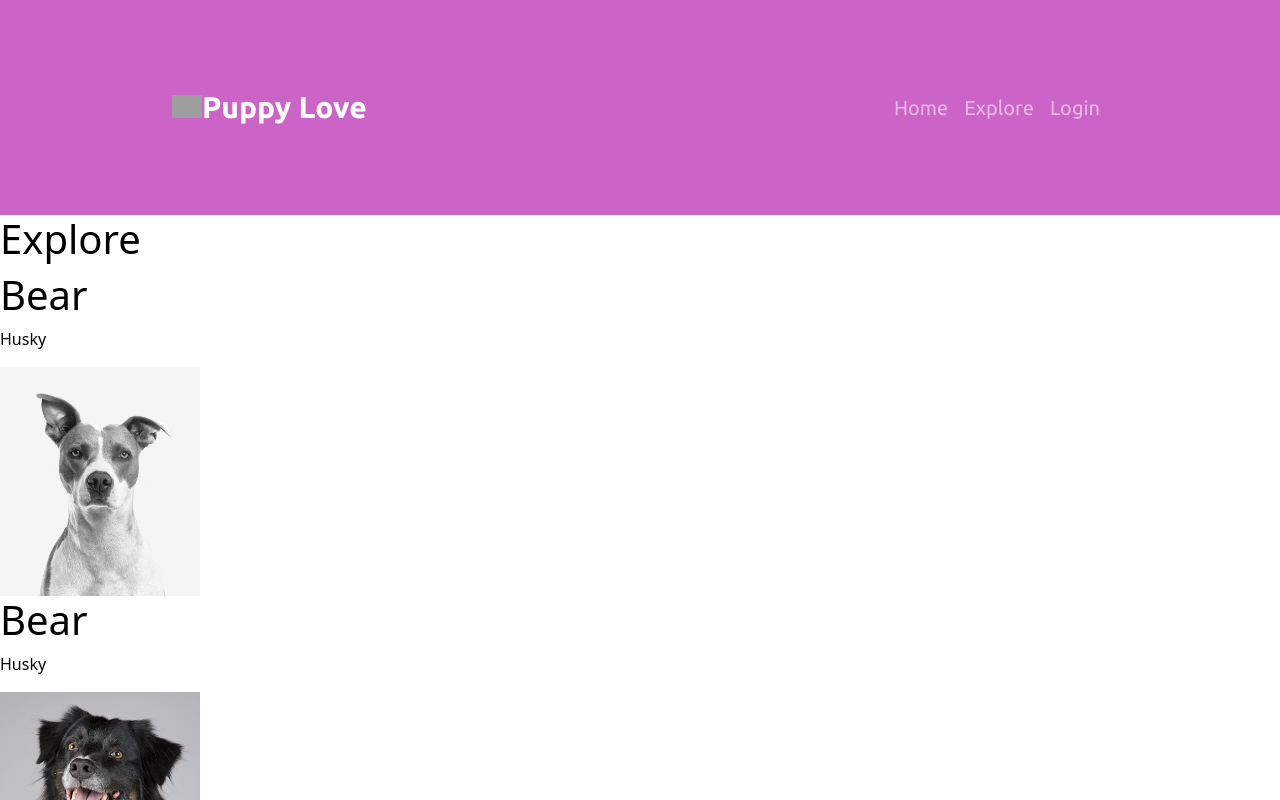
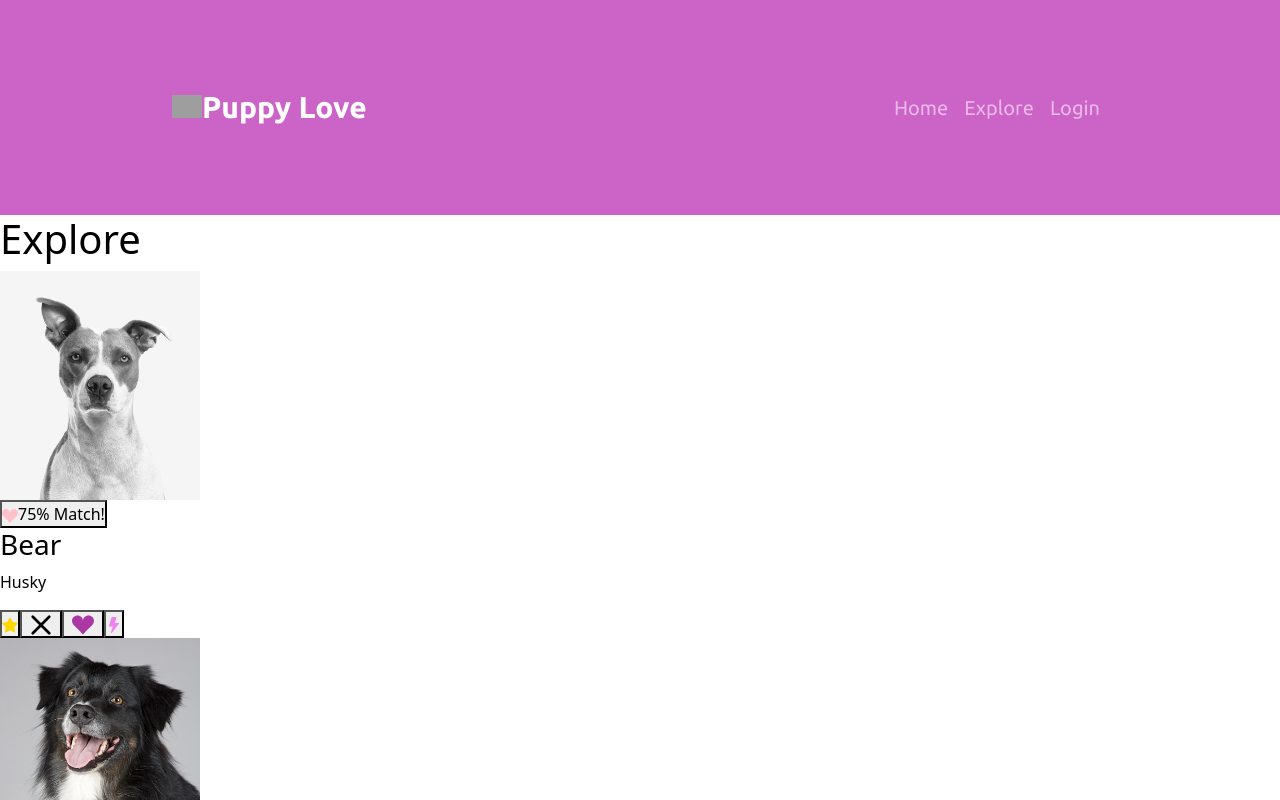
Before and after one commit to kristenwood123/puppy-love-react, a React (Create React App) app: page /explore in a window 1280 px wide. Shown: the top 800 px of the page. Built offline with nearby package versions, Linux system fonts and the light colour scheme; grey boxes are pictures that could not be loaded.

Commit message:
added buttons

```diff
--- a/src/components/Dog.js
+++ b/src/components/Dog.js
@@ -5,11 +5,62 @@ const Dog = ({dog}) => {
   const { id, name, breed, image } = dog;
 
   return (
-    <div key={id}>
-      <h1>{name}</h1>
-      <p>{breed}</p>
+    <div key={id} className='dog__card'>
+      <div className="card__wrapper">
       <img src={image} alt={name} style={{maxWidth: '200px'}}/>
-    </div>
+      <div className="card__text">
+          <button>
+          <svg xmlns="http://www.w3.org/2000/svg" width="16" height="16" fill="pink"
+                class="bi bi-suit-heart-fill" viewBox="0 0 16 16">
+                <path
+                  d="M4 1c2.21 0 4 1.755 4 3.92C8 2.755 9.79 1 12 1s4 1.755 4 3.92c0 3.263-3.234 4.414-7.608 9.608a.513.513 0 0 1-.784 0C3.234 9.334 0 8.183 0 4.92 0 2.755 1.79 1 4 1z" />
+              </svg>
+            75% Match!
+            </button>
+            <h3>{name}</h3>
+            <p>{breed}</p>
+        </div>
+        <button class="icon-small">
+              <a href="#" class="card-link">
+                <svg xmlns="http://www.w3.org/2000/svg" width="16" height="16" fill="gold" class="bi bi-star-fill"
+                  viewBox="0 0 16 16">
+                  <path
+                    d="M3.612 15.443c-.386.198-.824-.149-.746-.592l.83-4.73L.173 6.765c-.329-.314-.158-.888.283-.95l4.898-.696L7.538.792c.197-.39.73-.39.927 0l2.184 4.327 4.898.696c.441.062.612.636.282.95l-3.522 3.356.83 4.73c.078.443-.36.79-.746.592L8 13.187l-4.389 2.256z" />
+                </svg>
+              </a>
+            </button>
+
+            <button class='icons'>
+              <a href="#" class="card-link p-2">
+                <svg xmlns="http://www.w3.org/2000/svg" width="22" height="22" fill="#000" class="bi bi-x-lg"
+                  viewBox="0 0 16 16">
+                  <path
+                    d="M1.293 1.293a1 1 0 0 1 1.414 0L8 6.586l5.293-5.293a1 1 0 1 1 1.414 1.414L9.414 8l5.293 5.293a1 1 0 0 1-1.414 1.414L8 9.414l-5.293 5.293a1 1 0 0 1-1.414-1.414L6.586 8 1.293 2.707a1 1 0 0 1 0-1.414z" />
+                </svg>
+              </a>
+            </button>
+
+            <button class='icons'>
+              <a href="#" class="card-link p-2">
+                <svg xmlns="http://www.w3.org/2000/svg" width="22" height="22" fill="#AB37A5"
+                  class="bi bi-suit-heart-fill" viewBox="0 0 16 16">
+                  <path
+                    d="M4 1c2.21 0 4 1.755 4 3.92C8 2.755 9.79 1 12 1s4 1.755 4 3.92c0 3.263-3.234 4.414-7.608 9.608a.513.513 0 0 1-.784 0C3.234 9.334 0 8.183 0 4.92 0 2.755 1.79 1 4 1z" />
+                </svg>
+              </a>
+            </button>
+
+            <button class="icon-small">
+              <a href="#" class="card-link">
+                <svg xmlns="http://www.w3.org/2000/svg" width="16" height="16" fill="violet"
+                  class="bi bi-lightning-fill" viewBox="0 0 16 16">
+                  <path
+                    d="M5.52.359A.5.5 0 0 1 6 0h4a.5.5 0 0 1 .474.658L8.694 6H12.5a.5.5 0 0 1 .395.807l-7 9a.5.5 0 0 1-.873-.454L6.823 9.5H3.5a.5.5 0 0 1-.48-.641l2.5-8.5z" />
+                </svg>
+              </a>
+            </button>
+          </div>
+      </div>
   )
 }
 
```
Also changed, not shown: src/components/Explore.js (+2 -5 lines).
